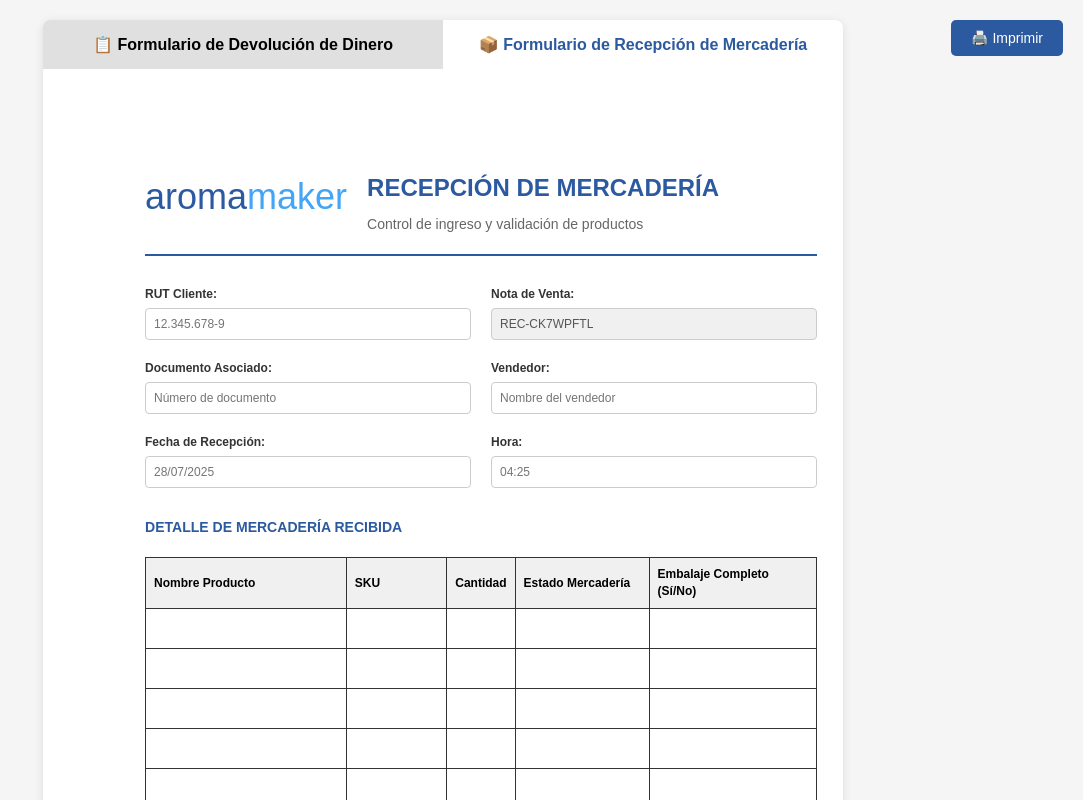
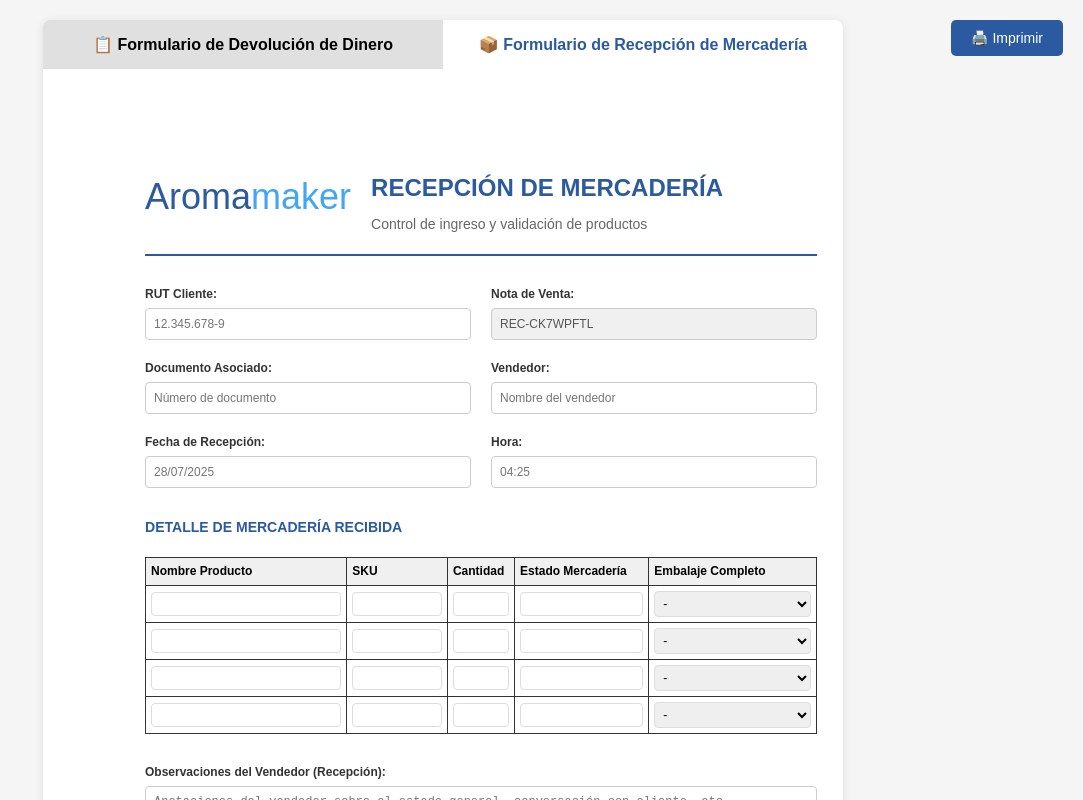
Before and after one commit to leonardo7512/FORMULARIOS, a plain HTML site: page index.html in a window 1280 px wide. Both pictures are taken after a click on the button "📦 Formulario de Recepción de Mercadería". Shown: the top 800 px of the page, without its empty margins (197-1280 px from the left). Drawn offline with Linux system fonts and the light colour scheme.

Commit message:
Update index.html

```diff
--- a/index.html
+++ b/index.html
@@ -148,7 +148,6 @@
             font-size: 12px;
         }
 
-        /* ✨ NUEVO ESTILO para campos de solo lectura */
         input[readonly] {
             background-color: #f0f0f0;
             cursor: not-allowed;
@@ -163,7 +162,7 @@
         .underline-field {
             border: none;
             border-bottom: 1px solid #333;
-            border-radius: 0; /* Quitar borde redondeado para que se vea bien la línea */
+            border-radius: 0;
             padding: 5px 0;
             background: transparent;
         }
@@ -198,8 +197,9 @@
         .products-table th,
         .products-table td {
             border: 1px solid #333;
-            padding: 8px;
+            padding: 5px; /* Reducido para que quepan los inputs */
             text-align: left;
+            vertical-align: middle;
         }
 
         .products-table th {
@@ -207,9 +207,12 @@
             font-weight: bold;
         }
 
-        .products-table td {
-            height: 40px;
-            vertical-align: top;
+        /* ✨ NUEVO: Estilo para los inputs dentro de la tabla */
+        .products-table input,
+        .products-table select {
+            width: 100%;
+            border: 1px solid #ddd;
+            padding: 4px;
         }
 
         .print-btn {
@@ -262,6 +265,20 @@
             .form-content:not(.active) {
                 display: none !important;
             }
+
+            /* ✨ MEJORA DE IMPRESIÓN: Quitar bordes de inputs para que se vea como texto */
+            .products-table input,
+            .products-table select,
+            input, select, textarea {
+                border: none !important;
+                background-color: white !important;
+                -webkit-appearance: none;
+                -moz-appearance: none;
+                appearance: none;
+            }
+            .underline-field{
+                border-bottom: 1px solid #333 !important;
+            }
         }
     </style>
 </head>
@@ -282,7 +299,7 @@
             <div class="print-area">
                 <div class="header">
                     <div class="logo-text">
-                        <span style="font-family: Arial, sans-serif; font-size: 36px; font-weight: normal; color: #2c5aa0;">aroma</span><span style="font-family: Arial, sans-serif; font-size: 36px; font-weight: 300; color: #42A5F5;">maker</span>
+                        <span style="font-family: Arial, sans-serif; font-size: 36px; font-weight: normal; color: #2c5aa0;">Aroma</span><span style="font-family: Arial, sans-serif; font-size: 36px; font-weight: 300; color: #42A5F5;">maker</span>
                     </div>
 
                     <div class="company-info">
@@ -299,10 +316,9 @@
                         </div>
                         <div class="form-group">
                             <label for="nota-venta">Nota de Venta:</label>
-                             <input type="text" id="nota-venta" name="nota-venta" readonly>
+                            <input type="text" id="nota-venta" name="nota-venta" readonly>
                         </div>
                     </div>
-
                     <div class="form-row">
                         <div class="form-group">
                             <label for="doc-asociado">Documento Asociado (Factura/Boleta):</label>
@@ -313,16 +329,13 @@
                             <input type="text" id="quien-solicita" name="quien-solicita" class="underline-field" placeholder="Nombre completo">
                         </div>
                     </div>
-
                     <div class="form-row">
                         <div class="form-group full">
                             <label for="motivo">Motivo de la Devolución:</label>
                             <textarea id="motivo" name="motivo" rows="3" placeholder="Describa detalladamente el motivo de la devolución..."></textarea>
                         </div>
                     </div>
-
                     <h3 style="margin: 30px 0 20px 0; color: #2c5aa0; border-bottom: 1px solid #ccc; padding-bottom: 10px;">DATOS BANCARIOS</h3>
-
                     <div class="form-row">
                         <div class="form-group">
                             <label for="banco">Banco:</label>
@@ -332,19 +345,7 @@
                                 <option value="banco-estado">BancoEstado</option>
                                 <option value="santander">Santander</option>
                                 <option value="bci">BCI</option>
-                                <option value="scotiabank">Scotiabank</option>
-                                <option value="itau">Itaú</option>
-                                <option value="security">Banco Security</option>
-                                <option value="falabella">Banco Falabella</option>
-                                <option value="ripley">Banco Ripley</option>
-                                <option value="consorcio">Banco Consorcio</option>
-                                <option value="internacional">Banco Internacional</option>
-                                <option value="edwards">Banco Edwards Citi</option>
-                                <option value="bbva">BBVA</option>
-                                <option value="paris">Banco Paris</option>
-                                <option value="mercado-pago">Mercado Pago</option>
-                                <option value="tempo">Tempo</option>
-                            </select>
+                                </select>
                         </div>
                         <div class="form-group">
                             <label for="tipo-cuenta">Tipo de Cuenta:</label>
@@ -358,7 +359,6 @@
                             </select>
                         </div>
                     </div>
-
                     <div class="form-row">
                         <div class="form-group">
                             <label for="numero-cuenta">Número de Cuenta:</label>
@@ -369,21 +369,18 @@
                             <input type="email" id="correo" name="correo" class="underline-field" placeholder="correo@ejemplo.com">
                         </div>
                     </div>
-
                     <div class="form-row">
                         <div class="form-group half">
                             <label for="valor">Valor a Devolver:</label>
                             <input type="text" id="valor" name="valor" class="underline-field" placeholder="$0">
                         </div>
                     </div>
-
                     <div class="form-row">
                         <div class="form-group full">
                             <label for="observaciones">Observaciones del Vendedor:</label>
                             <textarea id="observaciones" name="observaciones" rows="4" placeholder="Observaciones y comentarios adicionales del vendedor..."></textarea>
                         </div>
                     </div>
-
                     <div class="signature-section">
                         <div class="signature-box">
                             <div class="signature-line"></div>
@@ -404,9 +401,8 @@
             <div class="print-area">
                 <div class="header">
                     <div class="logo-text">
-                        <span style="font-family: Arial, sans-serif; font-size: 36px; font-weight: normal; color: #2c5aa0;">aroma</span><span style="font-family: Arial, sans-serif; font-size: 36px; font-weight: 300; color: #42A5F5;">maker</span>
+                        <span style="font-family: Arial, sans-serif; font-size: 36px; font-weight: normal; color: #2c5aa0;">Aroma</span><span style="font-family: Arial, sans-serif; font-size: 36px; font-weight: 300; color: #42A5F5;">maker</span>
                     </div>
-
                     <div class="company-info">
                         <div class="form-title">RECEPCIÓN DE MERCADERÍA</div>
                         <div class="form-subtitle">Control de ingreso y validación de productos</div>
@@ -424,7 +420,6 @@
                             <input type="text" id="nota-venta-rec" name="nota-venta-rec" readonly>
                         </div>
                     </div>
-
                     <div class="form-row">
                         <div class="form-group">
                             <label for="doc-asociado-rec">Documento Asociado:</label>
@@ -435,7 +430,6 @@
                             <input type="text" id="vendedor" name="vendedor" class="underline-field" placeholder="Nombre del vendedor">
                         </div>
                     </div>
-
                     <div class="form-row">
                         <div class="form-group">
                             <label for="fecha-recepcion">Fecha de Recepción:</label>
@@ -456,22 +450,76 @@
                                     <th style="width: 15%;">SKU</th>
                                     <th style="width: 10%;">Cantidad</th>
                                     <th style="width: 20%;">Estado Mercadería</th>
-                                    <th style="width: 25%;">Embalaje Completo (Sí/No)</th>
+                                    <th style="width: 25%;">Embalaje Completo</th>
                                 </tr>
                             </thead>
                             <tbody>
-                                <tr><td></td><td></td><td></td><td></td><td></td></tr>
-                                <tr><td></td><td></td><td></td><td></td><td></td></tr>
-                                <tr><td></td><td></td><td></td><td></td><td></td></tr>
-                                <tr><td></td><td></td><td></td><td></td><td></td></tr>
-                                <tr><td></td><td></td><td></td><td></td><td></td></tr>
-                                <tr><td></td><td></td><td></td><td></td><td></td></tr>
-                                <tr><td></td><td></td><td></td><td></td><td></td></tr>
-                                <tr><td></td><td></td><td></td><td></td><td></td></tr>
+                                <tr>
+                                    <td><input type="text"></td>
+                                    <td><input type="text"></td>
+                                    <td><input type="number" min="0"></td>
+                                    <td><input type="text"></td>
+                                    <td>
+                                        <select>
+                                            <option value="">-</option>
+                                            <option value="Sí">Sí</option>
+                                            <option value="No">No</option>
+                                            <option value="N/A">N/A</option>
+                                        </select>
+                                    </td>
+                                </tr>
+                                <tr>
+                                    <td><input type="text"></td>
+                                    <td><input type="text"></td>
+                                    <td><input type="number" min="0"></td>
+                                    <td><input type="text"></td>
+                                    <td>
+                                        <select>
+                                            <option value="">-</option>
+                                            <option value="Sí">Sí</option>
+                                            <option value="No">No</option>
+                                            <option value="N/A">N/A</option>
+                                        </select>
+                                    </td>
+                                </tr>
+                                <tr>
+                                    <td><input type="text"></td>
+                                    <td><input type="text"></td>
+                                    <td><input type="number" min="0"></td>
+                                    <td><input type="text"></td>
+                                    <td>
+                                        <select>
+                                            <option value="">-</option>
+                                            <option value="Sí">Sí</option>
+                                            <option value="No">No</option>
+                                            <option value="N/A">N/A</option>
+                                        </select>
+                                    </td>
+                                </tr>
+                                 <tr>
+                                    <td><input type="text"></td>
+                                    <td><input type="text"></td>
+                                    <td><input type="number" min="0"></td>
+                                    <td><input type="text"></td>
+                                    <td>
+                                        <select>
+                                            <option value="">-</option>
+                                            <option value="Sí">Sí</option>
+                                            <option value="No">No</option>
+                                            <option value="N/A">N/A</option>
+                                        </select>
+                                    </td>
+                                </tr>
                             </tbody>
-                        </table>
+                             </table>
                     </div>
 
+                    <div class="form-row">
+                        <div class="form-group full">
+                            <label for="observaciones-vendedor">Observaciones del Vendedor (Recepción):</label>
+                            <textarea id="observaciones-vendedor" name="observaciones-vendedor" rows="3" placeholder="Anotaciones del vendedor sobre el estado general, conversación con cliente, etc."></textarea>
+                        </div>
+                    </div>
                     <div class="form-row">
                         <div class="form-group full">
                             <label for="observaciones-bodega">Observaciones de Bodega:</label>
@@ -498,24 +546,16 @@
 
     <script>
         function showForm(formType) {
-            // Ocultar todos los formularios
             document.querySelectorAll('.form-content').forEach(form => {
                 form.classList.remove('active');
             });
-
-            // Remover clase active de todos los tabs
             document.querySelectorAll('.form-tab').forEach(tab => {
                 tab.classList.remove('active');
             });
-
-            // Mostrar el formulario seleccionado
             document.getElementById(formType).classList.add('active');
-
-            // Activar el tab correspondiente
             event.currentTarget.classList.add('active');
         }
 
-        // ✨ NUEVA FUNCIÓN para generar IDs
         function generarIdAlfanumerico(longitud) {
             const caracteres = 'ABCDEFGHIJKLMNOPQRSTUVWXYZ0123456789';
             let resultado = '';
@@ -526,45 +566,39 @@
         }
 
         document.addEventListener('DOMContentLoaded', function() {
-            // Para formulario de devolución
             const quienSolicita = document.getElementById('quien-solicita');
             const nombreSolicitanteFirma = document.getElementById('nombre-solicitante-firma');
-
             if (quienSolicita && nombreSolicitanteFirma) {
                 quienSolicita.addEventListener('input', function() {
                     nombreSolicitanteFirma.textContent = this.value || 'Nombre del solicitante';
                 });
             }
 
-            // Para formulario de recepción
             const vendedor = document.getElementById('vendedor');
             const nombreVendedorFirma = document.getElementById('nombre-vendedor-firma');
-
             if (vendedor && nombreVendedorFirma) {
                 vendedor.addEventListener('input', function() {
                     nombreVendedorFirma.textContent = this.value || 'Nombre del vendedor';
                 });
             }
 
-            // Auto-rellenar fecha actual
             const fechaRecepcion = document.getElementById('fecha-recepcion');
             if (fechaRecepcion) {
                 const hoy = new Date();
-                const fecha = String(hoy.getDate()).padStart(2, '0') + '/' +
-                              String(hoy.getMonth() + 1).padStart(2, '0') + '/' +
-                              hoy.getFullYear();
-                fechaRecepcion.placeholder = fecha;
+                const dia = String(hoy.getDate()).padStart(2, '0');
+                const mes = String(hoy.getMonth() + 1).padStart(2, '0');
+                const anio = hoy.getFullYear();
+                fechaRecepcion.placeholder = `${dia}/${mes}/${anio}`;
             }
 
             const horaRecepcion = document.getElementById('hora-recepcion');
             if (horaRecepcion) {
                 const ahora = new Date();
-                const hora = String(ahora.getHours()).padStart(2, '0') + ':' +
-                             String(ahora.getMinutes()).padStart(2, '0');
-                horaRecepcion.placeholder = hora;
+                const hora = String(ahora.getHours()).padStart(2, '0');
+                const minutos = String(ahora.getMinutes()).padStart(2, '0');
+                horaRecepcion.placeholder = `${hora}:${minutos}`;
             }
 
-            // ✨ NUEVO CÓDIGO para generar y asignar los IDs al cargar la página
             const notaVentaDev = document.getElementById('nota-venta');
             if (notaVentaDev) {
                 notaVentaDev.value = 'DEV-' + generarIdAlfanumerico(8);
```
